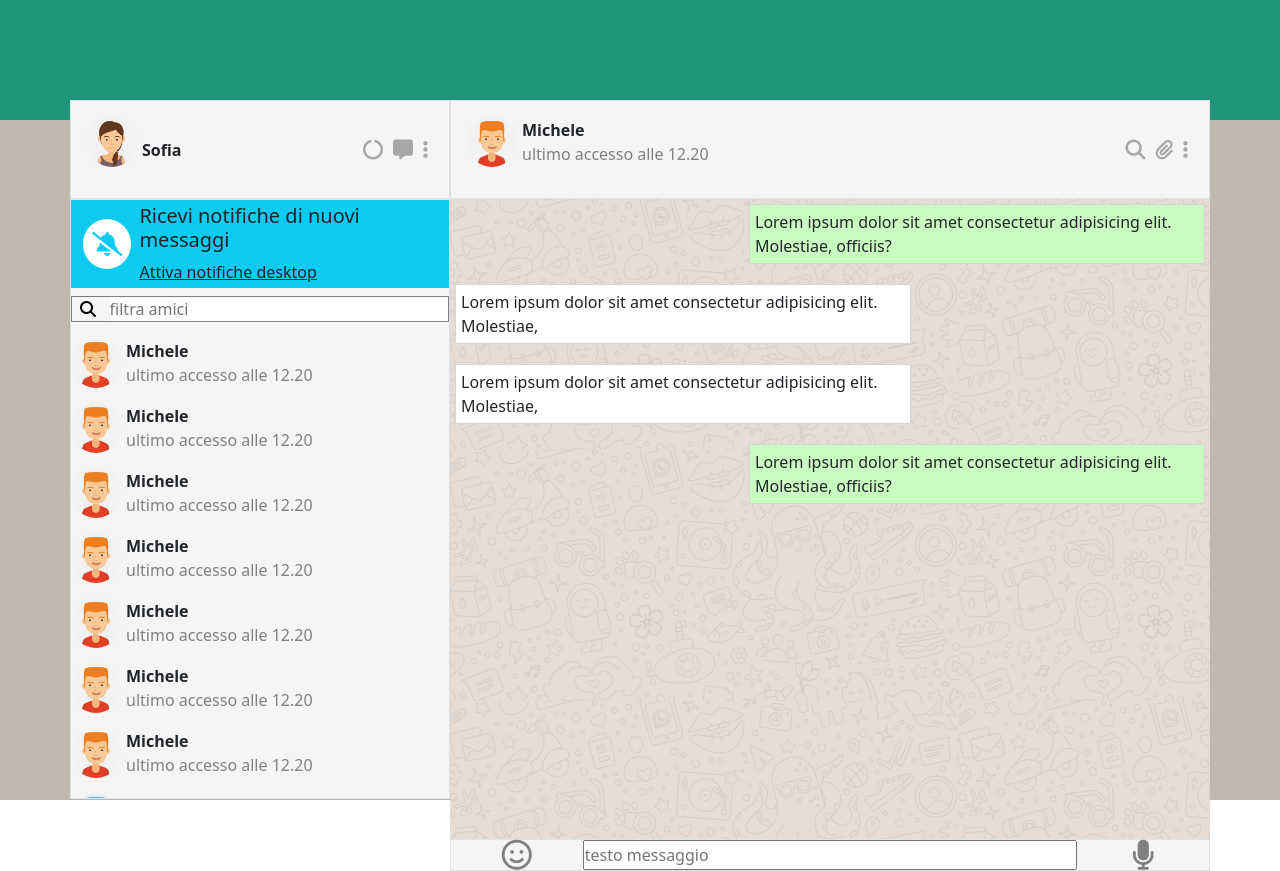
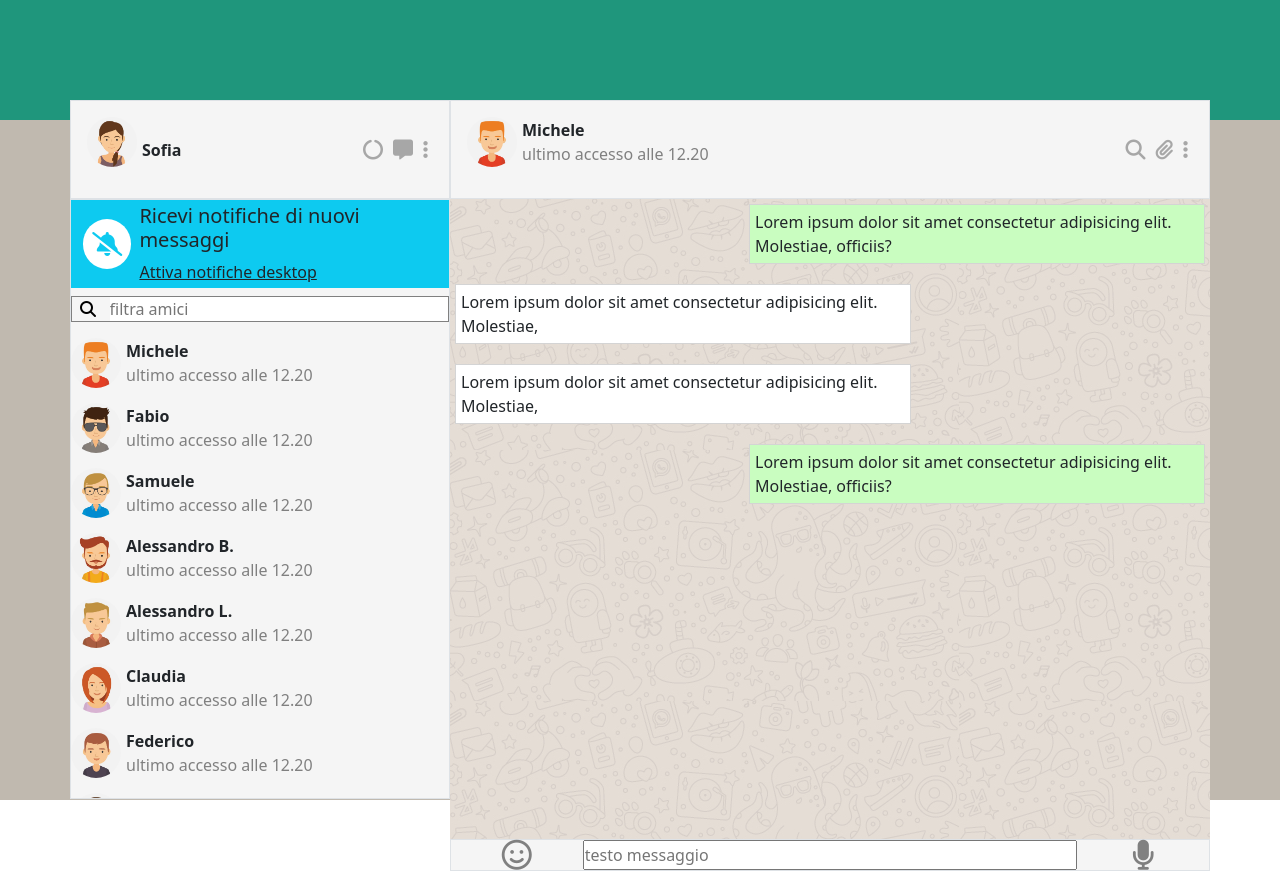
Before and after one commit to Ericdid/vue-boolzapp, a plain HTML site: page index.html in a window 1280 px wide. Drawn offline with nearby package versions, Linux system fonts and the light colour scheme.

Commit message:
add.avatar

```diff
--- a/index.html
+++ b/index.html
@@ -86,9 +86,9 @@
             </div>
             <div class="overflow-auto pt-3" id="friend-list">
               <div class="d-flex align-items-center" v-for="user in contacts">
-                <img src="./img/avatar_1.jpg" alt="" class="profile-img" />
+                <img :src="user.avatar" alt="" class="profile-img" />
                 <div class="friend-info">
-                  <strong>Michele</strong>
+                  <strong>{{user.name}}</strong>
                   <p class="grey">ultimo accesso alle 12.20</p>
                 </div>
               </div>
--- a/js/data.js
+++ b/js/data.js
@@ -1,7 +1,7 @@
 contacts = [
   {
     name: "Michele",
-    avatar: "./img/avatar_1.png",
+    avatar: "./img/avatar_1.jpg",
     visible: true,
     messages: [
       {
@@ -23,7 +23,7 @@ contacts = [
   },
   {
     name: "Fabio",
-    avatar: "./img/avatar_2.png",
+    avatar: "./img/avatar_2.jpg",
     visible: true,
     messages: [
       {
@@ -45,7 +45,7 @@ contacts = [
   },
   {
     name: "Samuele",
-    avatar: "./img/avatar_3.png",
+    avatar: "./img/avatar_3.jpg",
     visible: true,
     messages: [
       {
@@ -67,7 +67,7 @@ contacts = [
   },
   {
     name: "Alessandro B.",
-    avatar: "./img/avatar_4.png",
+    avatar: "./img/avatar_4.jpg",
     visible: true,
     messages: [
       {
@@ -84,7 +84,7 @@ contacts = [
   },
   {
     name: "Alessandro L.",
-    avatar: "./img/avatar_5.png",
+    avatar: "./img/avatar_5.jpg",
     visible: true,
     messages: [
       {
@@ -101,7 +101,7 @@ contacts = [
   },
   {
     name: "Claudia",
-    avatar: "./img/avatar_5.png",
+    avatar: "./img/avatar_6.jpg",
     visible: true,
     messages: [
       {
@@ -123,7 +123,7 @@ contacts = [
   },
   {
     name: "Federico",
-    avatar: "./img/avatar_7.png",
+    avatar: "./img/avatar_7.jpg",
     visible: true,
     messages: [
       {
@@ -140,7 +140,7 @@ contacts = [
   },
   {
     name: "Davide",
-    avatar: "./img/avatar_8.png",
+    avatar: "./img/avatar_8.jpg",
     visible: true,
     messages: [
       {
```
